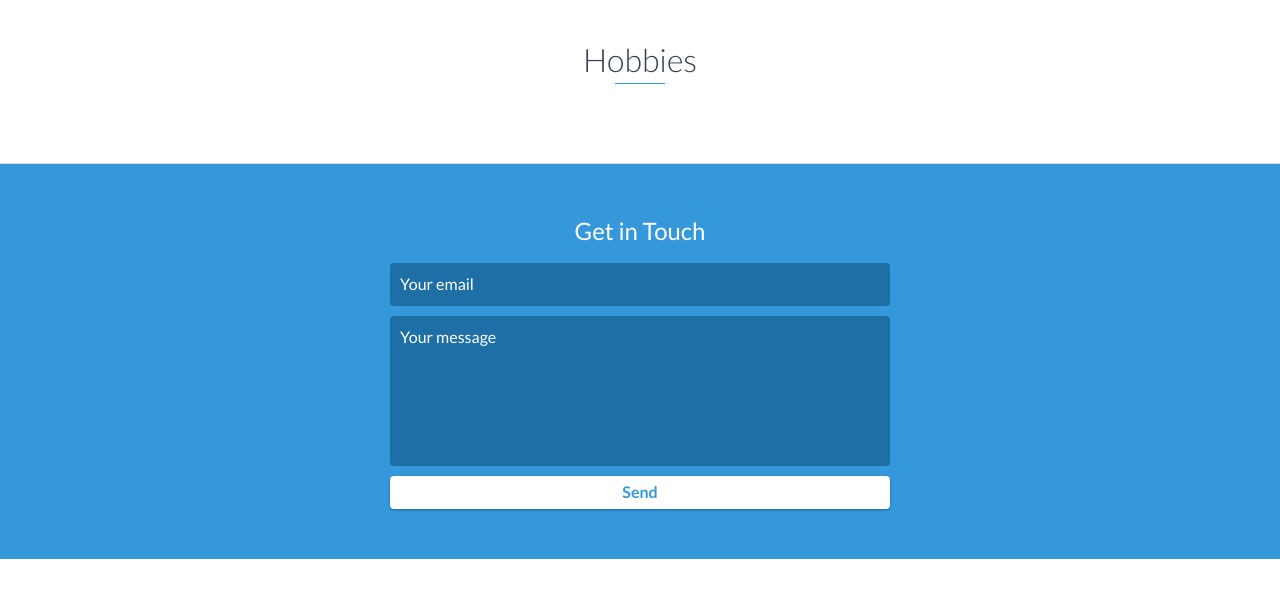
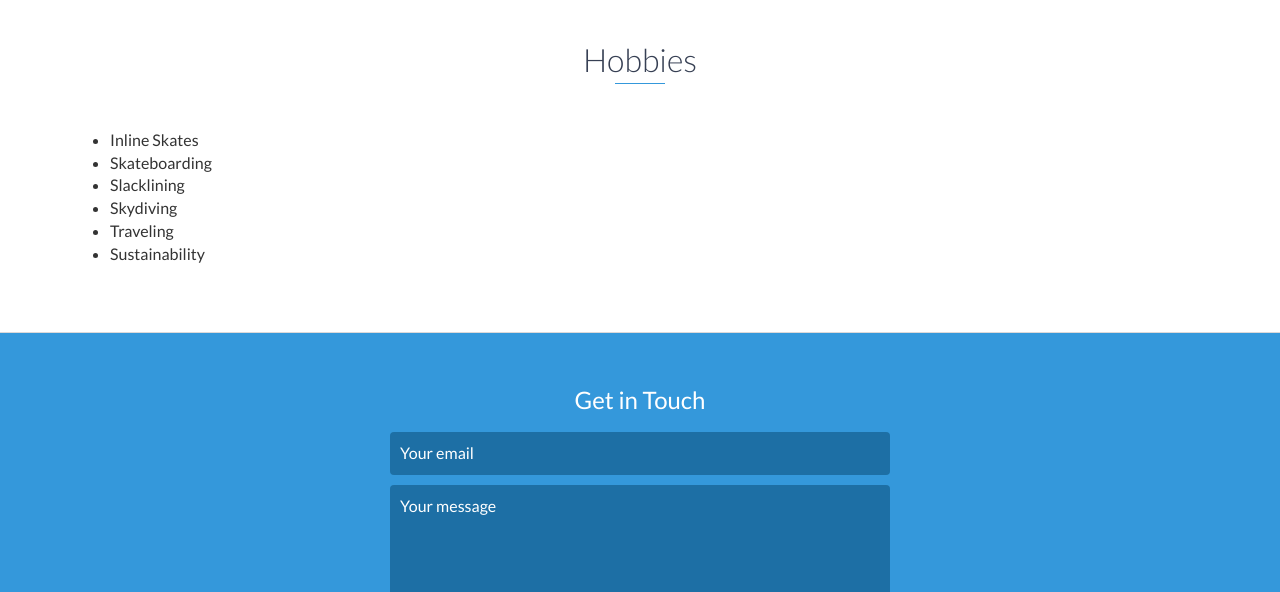
Before and after one commit to LoKKeR96/lokker96.github.io, a website: page index.html in a window 1280 px wide. Shown: the part 6320-6912 px from the top of the page. Drawn offline with nearby package versions, Linux system fonts and the light colour scheme.

Commit message:
Update index.html
Hobbies update

```diff
--- a/index.html
+++ b/index.html
@@ -372,6 +372,14 @@
         <div class="container">
                 <div>
                     <h2 class="heading">Hobbies</h2>
+                    <ul class="list-unstyled">
+                        <li>Inline Skates</li>
+                        <li>Skateboarding</li>
+                        <li>Slacklining</li>
+                        <li>Skydiving</li>
+                        <li>Traveling</li>
+                        <li>Sustainability</li>
+                    </ul>
                 </div>
 
         </div>
```
